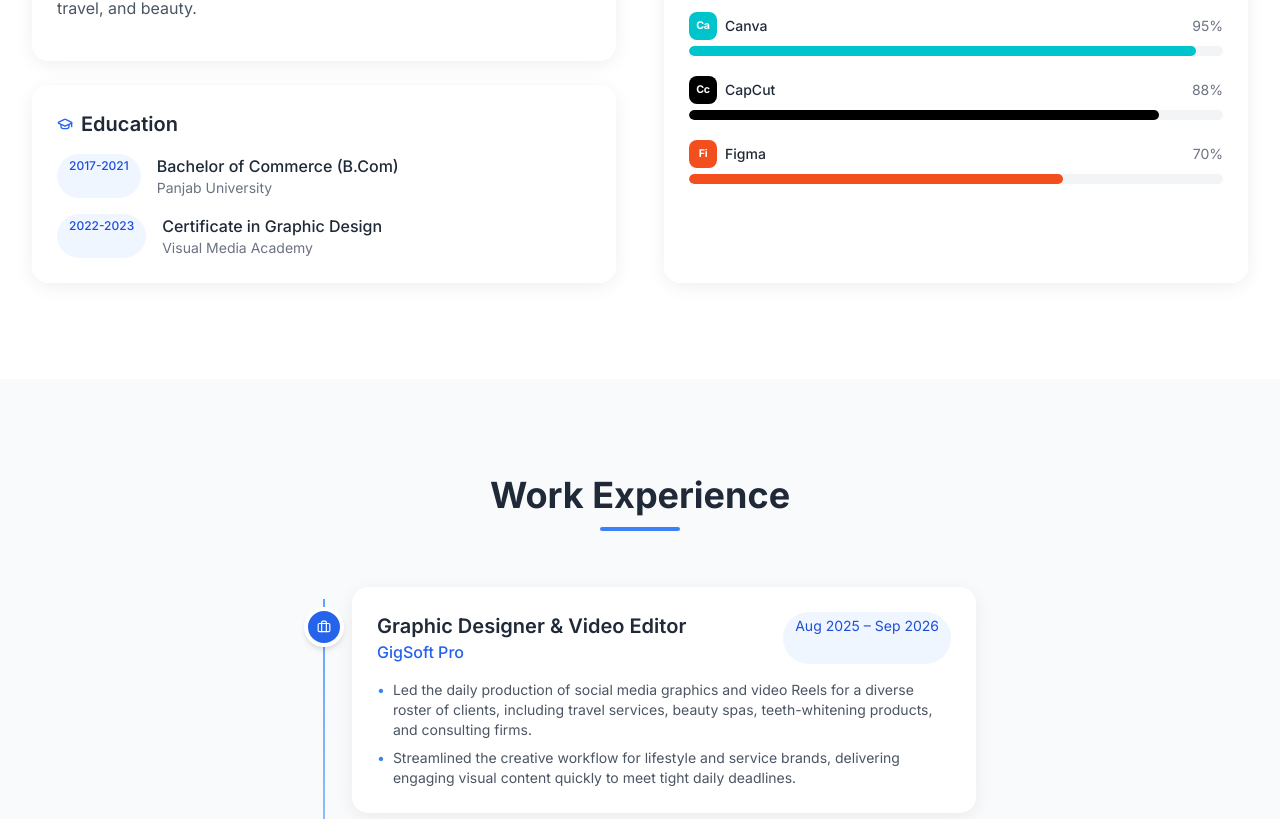
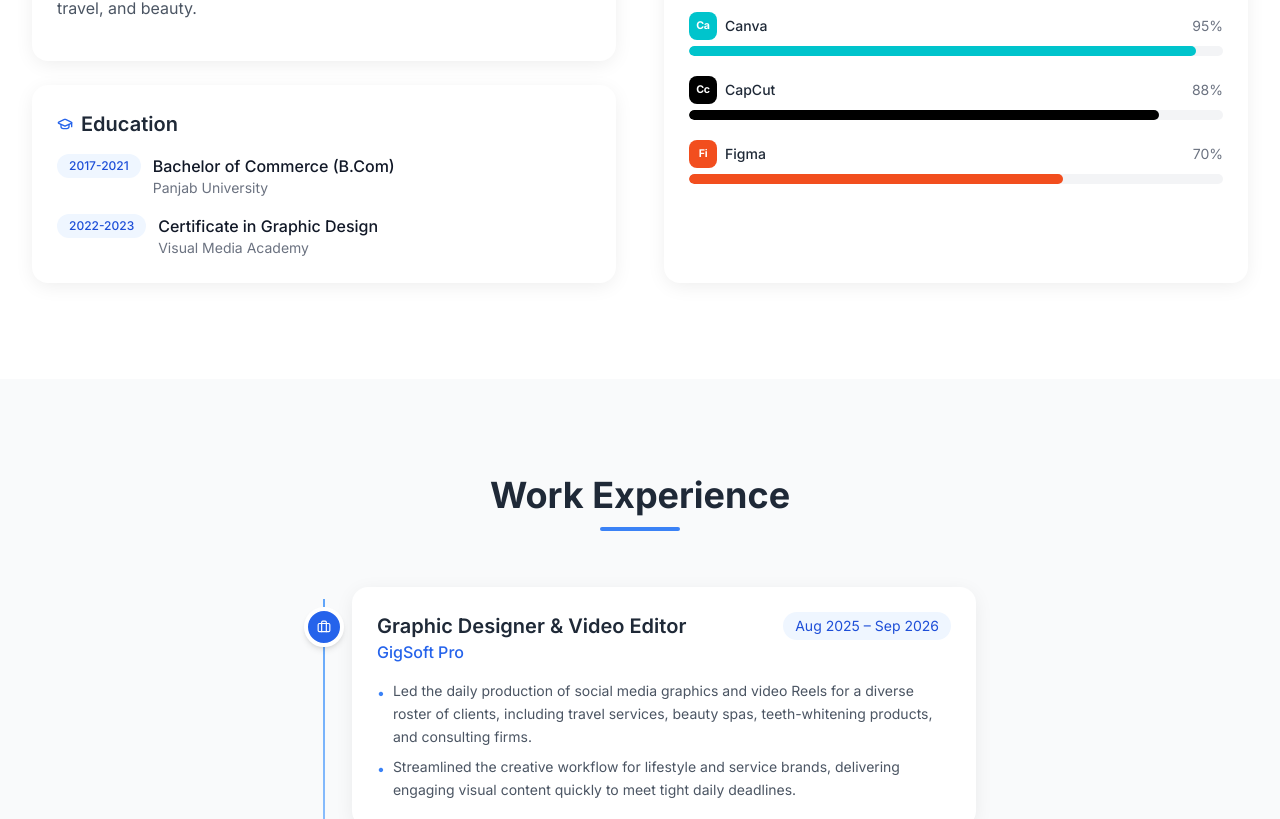
Before and after one commit to Shivam-Graphic/portfolio, a React (Vite) app: page / in a window 1280 px wide. Shown: the part 1241-2060 px from the top of the page. Built offline with nearby package versions, Linux system fonts and the light colour scheme.

Commit message:
fix: Education & Experience text fully visible (min-w-0, break-words, no clip)

```diff
--- a/src/App.jsx
+++ b/src/App.jsx
@@ -223,18 +223,18 @@ function App() {
             <div className="space-y-6">
               <div className="card p-6">
                 <h3 className="text-xl font-semibold mb-4 flex items-center gap-2"><Briefcase size={16} className="text-primary-600" /> Who I Am</h3>
-                <p className="text-gray-600 dark:text-gray-300 mb-4">{profile.bio}</p>
-                <p className="text-gray-600 dark:text-gray-300">{profile.bio2}</p>
+                <p className="text-gray-600 dark:text-gray-300 mb-4 break-words">{profile.bio}</p>
+                <p className="text-gray-600 dark:text-gray-300 break-words">{profile.bio2}</p>
               </div>
               <div className="card p-6">
                 <h3 className="text-xl font-semibold mb-4 flex items-center gap-2"><GraduationCap size={16} className="text-primary-600" /> Education</h3>
                 <div className="space-y-4">
                   {education.map((edu, i) => (
-                    <div key={i} className="flex gap-4">
-                      <span className="px-3 py-1 bg-primary-50 dark:bg-primary-900/40 text-primary-700 text-xs font-medium rounded-full">{edu.year}</span>
-                      <div>
-                        <p className="font-medium">{edu.title}</p>
-                        <p className="text-sm text-gray-500">{edu.institution}</p>
+                    <div key={i} className="flex gap-3 items-start">
+                      <span className="px-3 py-1 bg-primary-50 dark:bg-primary-900/40 text-primary-700 dark:text-primary-300 text-xs font-medium rounded-full whitespace-nowrap shrink-0">{edu.year}</span>
+                      <div className="min-w-0 flex-1">
+                        <p className="font-medium text-gray-900 dark:text-white break-words">{edu.title}</p>
+                        <p className="text-sm text-gray-500 dark:text-gray-400 break-words">{edu.institution}</p>
                       </div>
                     </div>
                   ))}
@@ -279,16 +279,19 @@ function App() {
                     <Briefcase size={14} className="text-white" />
                   </div>
                   <div className="card p-6">
-                    <div className="flex flex-col sm:flex-row sm:justify-between gap-2 mb-4">
-                      <div>
-                        <h3 className="text-xl font-semibold">{exp.role}</h3>
-                        <p className="text-primary-600 font-medium">{exp.company}</p>
+                    <div className="flex flex-col sm:flex-row sm:justify-between sm:items-start gap-2 mb-4">
+                      <div className="min-w-0 flex-1">
+                        <h3 className="text-xl font-semibold break-words">{exp.role}</h3>
+                        <p className="text-primary-600 dark:text-primary-400 font-medium break-words">{exp.company}</p>
                       </div>
-                      <span className="px-3 py-1 bg-primary-50 dark:bg-primary-900/40 text-primary-700 text-sm rounded-full w-fit">{exp.period}</span>
+                      <span className="px-3 py-1 bg-primary-50 dark:bg-primary-900/40 text-primary-700 dark:text-primary-300 text-sm rounded-full w-fit shrink-0 whitespace-nowrap">{exp.period}</span>
                     </div>
                     <ul className="space-y-2">
                       {(exp.points || []).map((point, i) => (
-                        <li key={i} className="flex gap-2 text-gray-600 dark:text-gray-300 text-sm"><span className="text-primary-500">•</span>{point}</li>
+                        <li key={i} className="flex gap-2 text-gray-600 dark:text-gray-300 text-sm leading-relaxed">
+                          <span className="text-primary-500 shrink-0 mt-0.5">•</span>
+                          <span className="min-w-0 break-words">{point}</span>
+                        </li>
                       ))}
                     </ul>
                   </div>
@@ -317,7 +320,7 @@ function App() {
             {visibleProjects.map((project) => (
               <a key={project.id} href={project.link || undefined} target={project.link ? '_blank' : undefined} rel={project.link ? 'noopener noreferrer' : undefined}
                 className="card group hover:-translate-y-1 work-card block" onClick={(e) => { if (!project.link) e.preventDefault(); }}>
-                <div className="aspect-[4/3] bg-gradient-to-br from-primary-100 to-blue-50 dark:from-primary-900/40 dark:to-blue-900/20 relative overflow-hidden flex items-center justify-center">
+                <div className="aspect-[4/3] bg-gradient-to-br from-primary-100 to-blue-50 dark:from-primary-900/40 dark:to-blue-900/20 relative overflow-hidden flex items-center justify-center rounded-t-2xl">
                   {project.image ? (
                     <img src={project.image} alt={project.title} className="absolute inset-0 w-full h-full object-cover" />
                   ) : (
@@ -329,8 +332,8 @@ function App() {
                 </div>
                 <div className="p-4">
                   <span className="text-xs font-medium text-primary-600">{project.tag}</span>
-                  <h4 className="font-semibold mt-1">{project.title}</h4>
-                  <p className="text-sm text-gray-500 mt-1">{project.client}</p>
+                  <h4 className="font-semibold mt-1 break-words">{project.title}</h4>
+                  <p className="text-sm text-gray-500 mt-1 break-words">{project.client}</p>
                 </div>
               </a>
             ))}
@@ -363,7 +366,7 @@ function App() {
             <div className="card p-6 text-center">
               <div className="w-12 h-12 mx-auto mb-4 rounded-full bg-primary-50 dark:bg-primary-900/40 flex items-center justify-center text-primary-600"><MapPin size={22} /></div>
               <h3 className="font-semibold mb-1">Location</h3>
-              <p className="text-sm text-gray-500">{profile.location}</p>
+              <p className="text-sm text-gray-500 break-words">{profile.location}</p>
             </div>
           </div>
           <div className="flex justify-center gap-4 mt-10">
```
